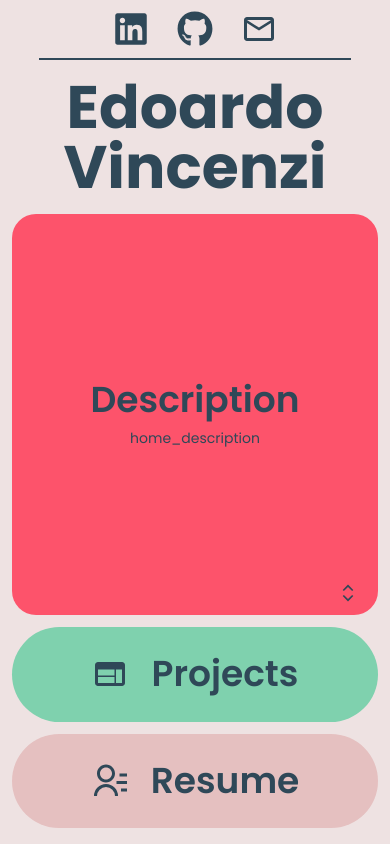
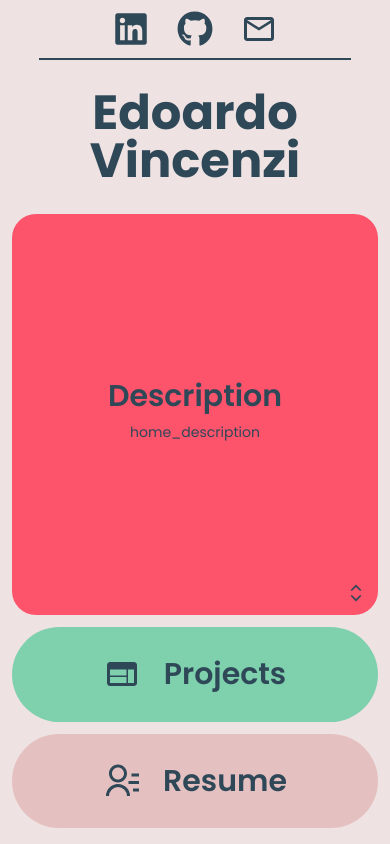
Before and after one commit to edoardovincenzi/web-site, a Next.js app: page /en/ in a window 390 px wide. Built offline with nearby package versions, Linux system fonts and the light colour scheme; what i18next-resources-to-backend would draw is missing.

Commit message:
changing font title and title cards

```diff
--- a/src/app/[lng]/globals.css
+++ b/src/app/[lng]/globals.css
@@ -4,7 +4,7 @@
 
 @layer components {
   .title-card-home {
-    @apply text-4xl xl:text-6xl font-semibold;
+    @apply text-3xl xl:text-6xl font-semibold;
   }
   .icon-card-home {
     @apply text-4xl md:text-6xl;
@@ -19,6 +19,6 @@
     @apply flex flex-col h-[calc(100vh-60px)] items-center justify-start;
   }
   .app-header {
-    @apply flex items-center justify-center text-6xl md:text-8xl w-full h-[20%] md:my-6 text-center font-bold relative;
+    @apply flex items-center justify-center text-5xl md:text-6xl lg:text-7xl xl:text-8xl  w-full h-[20%] md:my-6 text-center font-bold relative;
   }
 }
--- a/src/app/[lng]/page.tsx
+++ b/src/app/[lng]/page.tsx
@@ -20,7 +20,7 @@ export default function Page({ params: { lng } }: any) {
             expandDescription ? 'h-full' : 'h-4/6'
           }  md:h-full `}
         >
-          <div className="flex flex-col justify-center items-center h-full px-6 py-4 bg-[#FD536B] rounded-3xl gap-y-2 lg:gap-y-6 relative">
+          <div className="flex flex-col justify-center items-center h-full px-6 pt-4 pb-6 bg-[#FD536B] rounded-3xl gap-y-2 lg:gap-y-6 relative">
             <h3 className="title-card-home">Description</h3>
             <p className="text-sm xl:text-base overflow-y-scroll">
               <Trans
@@ -32,7 +32,7 @@ export default function Page({ params: { lng } }: any) {
             </p>
             <BiExpandVertical
               onClick={() => setExpandDescription((old) => !old)}
-              className="absolute right-5 bottom-3 md:hidden text-xl"
+              className="absolute right-3 bottom-3 md:hidden text-xl"
             />
           </div>
         </div>
```
